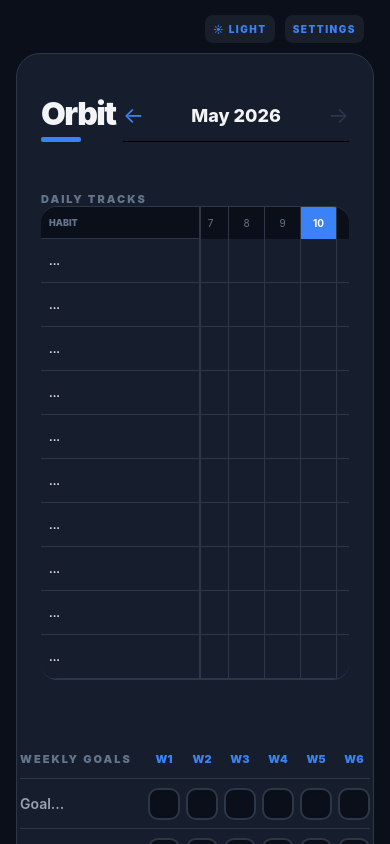
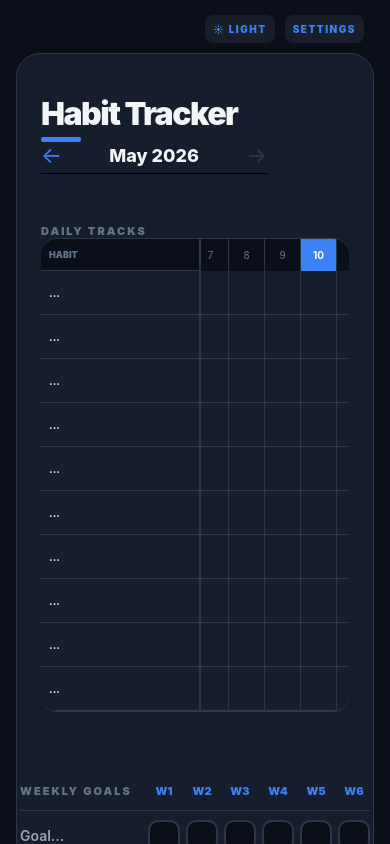
Before and after one commit to avra911/Habit-Tracker-App, a React Native app: screen / in a window 390 px wide. Built offline with nearby package versions, Linux system fonts and the light colour scheme.

Commit message:
Text change

```diff
--- a/App.js
+++ b/App.js
@@ -166,7 +166,7 @@ export default function App() {
         <View style={[styles.card, {backgroundColor: theme.card, borderColor: theme.border}]}>
           <View style={styles.pageContent}>
             <View style={styles.pageHeader}>
-              <View><Text style={[styles.mainTitle, {color: theme.text}]}>Orbit</Text><View style={[styles.titleUnderline, {backgroundColor: habitColors[0]}]} /></View>
+              <View><Text style={[styles.mainTitle, {color: theme.text}]}>Habit Tracker</Text><View style={[styles.titleUnderline, {backgroundColor: habitColors[0]}]} /></View>
               <View style={styles.monthSelector}>
                 <TouchableOpacity onPress={() => changeMonth(-1)}><Text style={styles.arrowText}>←</Text></TouchableOpacity>
                 <Text style={[styles.monthDisplay, {color: theme.text}]}>{monthLabel}</Text>
```
